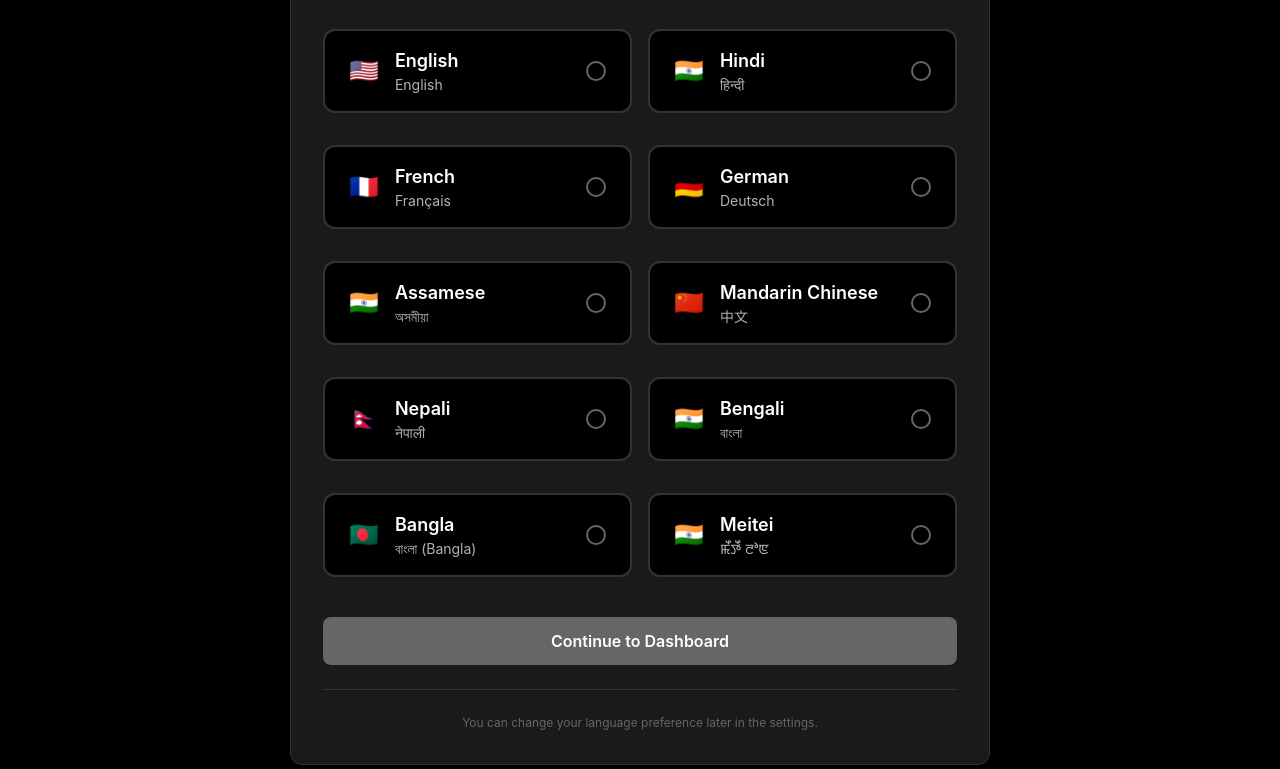
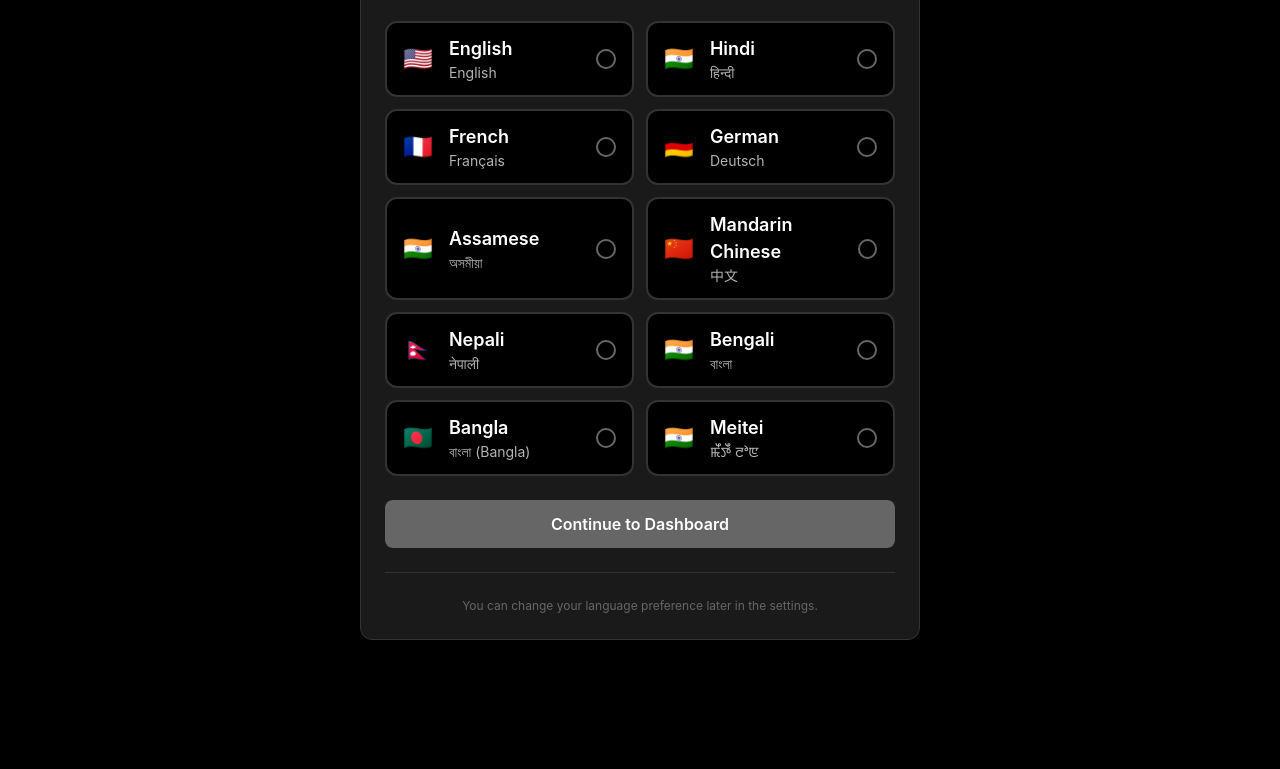
Before and after one commit to Rohithkannas/Tourist-Safety-Dashboard, a website: page frontend/language.html in a window 1280 px wide. Shown: the part 205-974 px from the top of the page. After the commit the page ends 877 px from the top, so only its background shows below. Drawn offline with nearby package versions, Linux system fonts and the light colour scheme; sample sign-in values are in the browser's storage.

```diff
--- a/frontend/language.html
+++ b/frontend/language.html
@@ -72,30 +72,30 @@
       background: #1a1a1a;
       border: 1px solid #333333;
       border-radius: 12px;
-      padding: 2rem;
+      padding: 1.5rem;
       box-shadow: 0 4px 6px rgba(0, 0, 0, 0.3);
-      max-width: 700px;
+      max-width: 560px;
       width: 100%;
     }
 
     .language-grid {
       display: grid;
       grid-template-columns: repeat(2, minmax(0, 1fr));
-      gap: 1rem;
+      gap: 0.75rem;
     }
 
     .language-option {
       background: #000000;
       border: 2px solid #333333;
       border-radius: 12px;
-      padding: 1rem 1.5rem;
+      padding: 0.75rem 1rem;
       color: #ffffff;
       cursor: pointer;
       transition: all 0.3s ease;
       display: flex;
       align-items: center;
       justify-content: space-between;
-      margin-bottom: 1rem;
+      margin-bottom: 0;
     }
 
     .language-option:hover {
```
